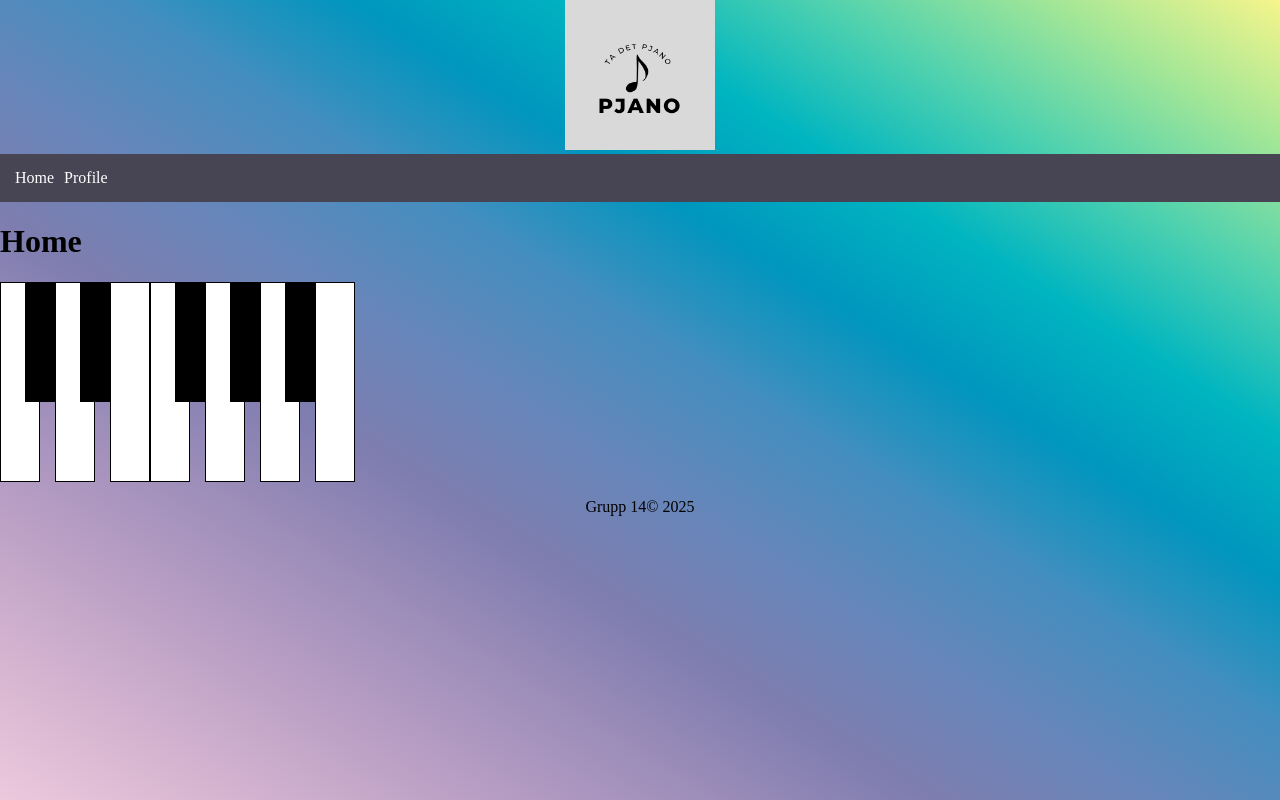
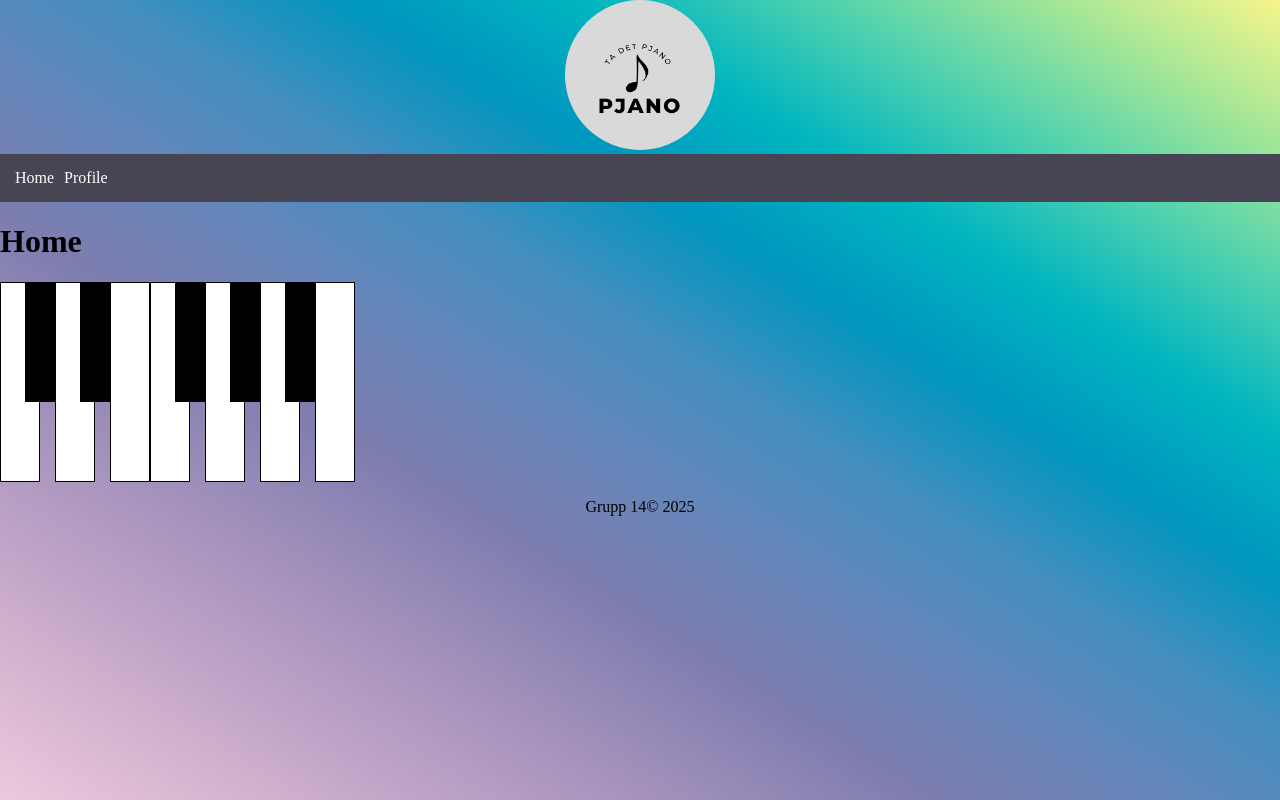
Before and after one commit to LinnLihnell/Pjano, a Vue app: page /#/ in a window 1280 px wide. Built offline with nearby package versions, Linux system fonts and the light colour scheme.

Commit message:
added components to home

```diff
--- a/src/App.vue
+++ b/src/App.vue
@@ -58,6 +58,7 @@ main {
 
 img {
   height: 150px;
+  border-radius: 50%;
 }
 
 nav {
--- a/src/views/HomeView.vue
+++ b/src/views/HomeView.vue
@@ -1,9 +1,12 @@
 <script>
 import Pjano from '../components/Pjano.vue';
+import Questions from '../components/Questions.vue';
 
 export default{
   components: {
-    Pjano
+    Pjano,
+    Questions
+
   },
 
 }
@@ -13,5 +16,6 @@ export default{
 <template>
 
 <h1>Home</h1>
-<Pjano/>
+<Questions />
+<Pjano />
 </template>
```
